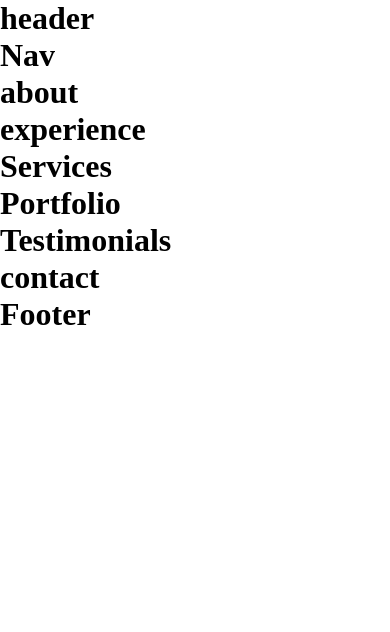
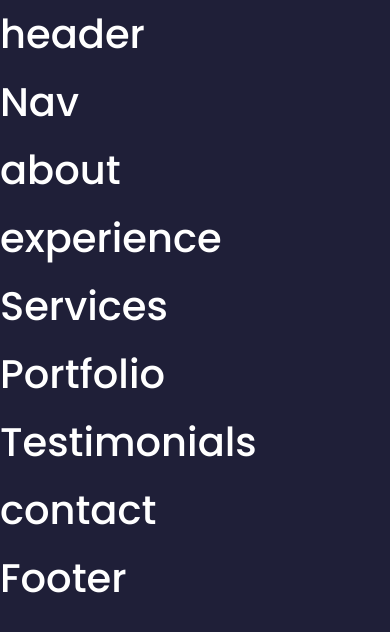
Before and after one commit to wmaKRET/example-portfolio, a React (Create React App) app: page / in a window 390 px wide. Shown: the top 632 px of the page. Built offline with nearby package versions, Linux system fonts and the light colour scheme.

Commit message:
create general classes + media queries for smaller devices

```diff
--- a/src/index.css
+++ b/src/index.css
@@ -1,3 +1,5 @@
+@import url("https://fonts.googleapis.com/css2?family=Poppins:wght@300;400;500;600&display=swap");
+
 * {
     margin: 0;
     padding: 0;
@@ -13,4 +15,117 @@
     --color-primary-variant: rgba(77, 181, 255, 0.4);
     --color-white: #ffffff;
     --color-light: rgba(255, 255, 255, 0.6);
+
+    --transition: all 0.4s ease;
+
+    --container-width-lg: 75%;
+    --container-width-md: 86%;
+    --container-width-sm: 90%;
 }
+
+html {
+    scroll-behavior: smooth;
+}
+
+::-webkit-scrollbar {
+    display: none;
+}
+
+body {
+    font-family: 'Poppins', sans-serif;
+    background-color: var(--color-bg);
+    color: var(--color-white);
+    line-height: 1.7;
+}
+
+/* --- GENERAL STYLES --- */
+
+.container {
+    width: var(--container-width-lg);
+    margin: 0 auto;
+}
+
+h1, h2, h3, h4, h5 {
+    font-weight: 500;
+}
+
+h1 {
+    font-size: 2.5rem;
+}
+
+section {
+    margin-top: 8em;
+}
+
+section > h2, section > h5 {
+    text-align: center;
+    color: var(--color-light);
+}
+
+section > h2 {
+    color: var(--color-primary);
+    margin-bottom: 3em;
+}
+
+.text-light {
+    color: var(--color-light);
+}
+
+a {
+    color: var(--color-primary);
+    transition: var(--transition);
+}
+
+a:hover {
+    color: var(--color-white);
+}
+
+.btn {
+    width: max-content;
+    display: inline-block;
+    color: var(--color-primary);
+    padding: 0.75em 1.2em;
+    border-radius: 0.4em;
+    cursor: pointer;
+    border: 1px solid var(--color-primary);
+    transition: var(--transition);
+}
+
+.btn:hover {
+    background-color: var(--color-white);
+    color: var(--color-bg);
+    border-color: transparent;
+}
+
+.btn-primary {
+    background-color: var(--color-primary);
+    color: var(--color-bg);
+}
+
+img {
+    display: block;
+    width: 100%;
+    object-fit: cover;
+}
+
+/* --- MEDIA QUERIES --- */
+
+@media screen and (max-width: 1024px) {
+    .container {
+        width: var(--container-width-md);
+    }
+
+    section {
+        margin-top: 6em;
+    }
+}
+
+@media screen and (max-width: 600px) {
+    .container {
+        width: var(--container-width-sm);
+    }
+
+    section > h2 {
+        margin-bottom: 2em;
+    }
+}
```
